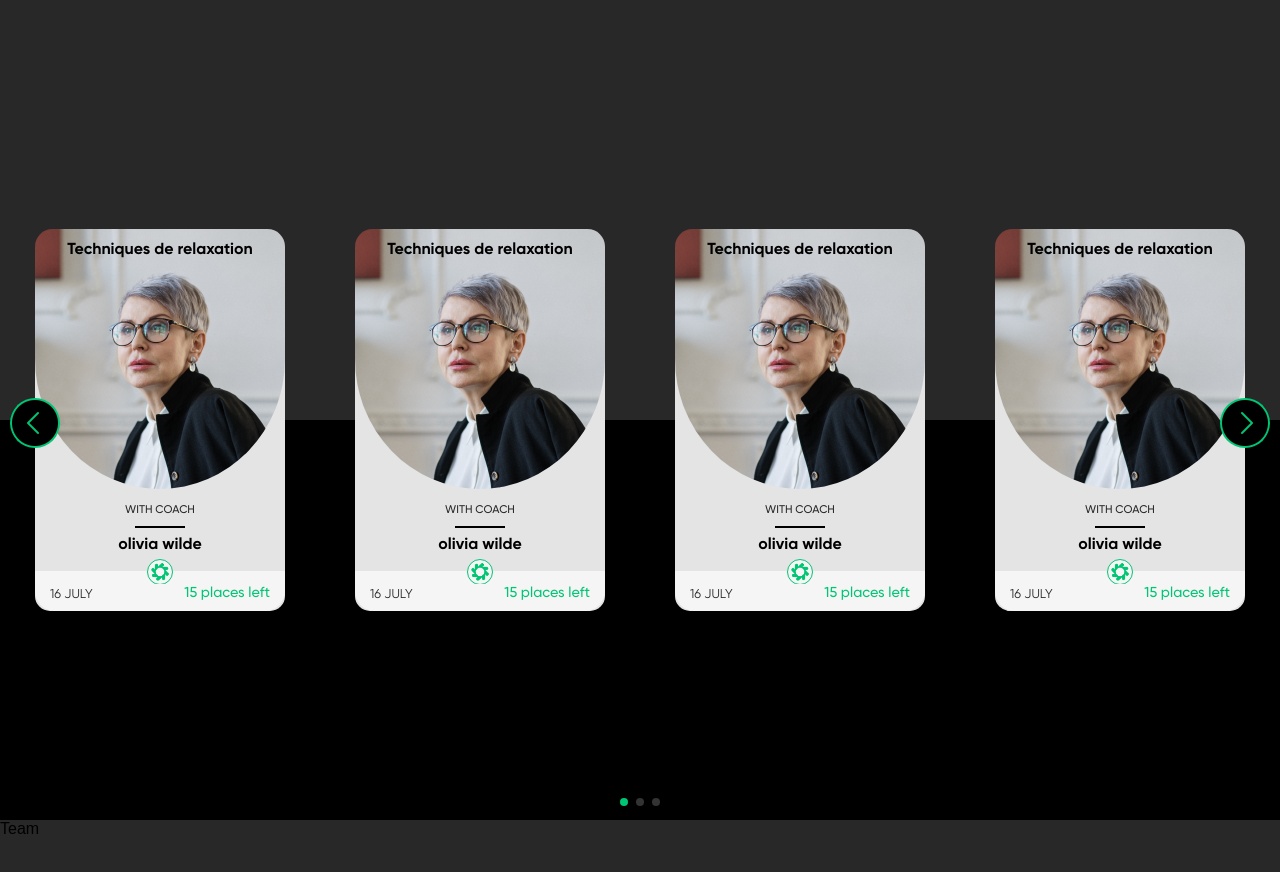
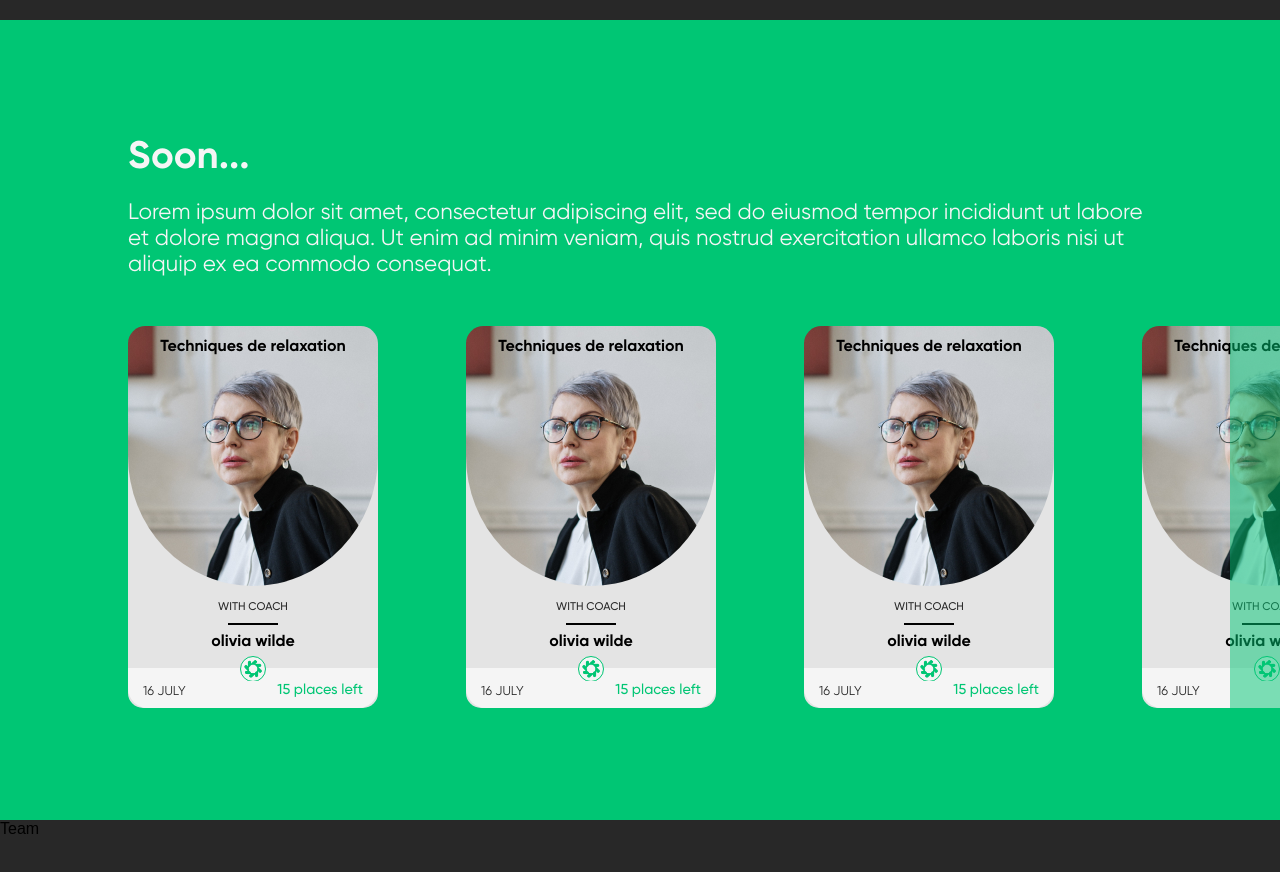
Before and after one commit to ESIEA-Dive/Mindto, a React (Create React App) app in the folder frontend_mindto/: page / in a window 1280 px wide. Shown: the part 2380-3252 px from the top of the page. Built offline with nearby package versions, Linux system fonts and the light colour scheme; a web font is replaced by a local one.

Commit message:
Class section v2
Class section following designer template

```diff
--- a/frontend_mindto/src/container/Transformation/ClassCard.jsx
+++ b/frontend_mindto/src/container/Transformation/ClassCard.jsx
@@ -1,75 +1,34 @@
-import React from 'react';
+import React, { useState } from 'react';
 
 import './ClassCard.scss';
 import images from '../../constants/images';
-import { BsStar, BsBookmarkCheck } from "react-icons/bs";
-import { BiFootball } from "react-icons/bi";
-import { MdSportsTennis } from "react-icons/md";
 
 const ClassCard = () => {
+
+    const [flip, setFlip] = useState(false);
+
     return (
-        <div className='card'>
-            <div className='coach'>
-                <img className='picture' src={images.coach} alt='coach'></img>
-                <p className='date'>
-                    Mon.
-                    <br></br>
-                    <span className='day'>17</span>
-                    <br></br>
-                    Oct.
-                </p>
-                <p className='name'>M. Parker</p>
-            </div>
-            <div className='description'>
-                <div className='big-line'>
-                    <div className='line'>
-                        <BsStar className='icon' />
-                        <p className='notation'>4.7</p>
-                    </div>
+        <div className='card-class-container' onClick={() => setFlip(!flip)}>
+            <div className='card'>
+                <div className='coach'>
+                    <p className='type-class'>Techniques de relaxation</p>
+                    <img className='picture' src={images.coach_bis} alt='coach'></img>
 
-                    <div className='line'>
-                        <div className='column'>
-                            <p className='title'>Price</p>
-                            <p className='cont'>10 $</p>
-                        </div>
-                        <div className='column'>
-                            <p className='title'>Target</p>
-                            <div className='gender'>
-                                <BiFootball className='icon man' />
-                                <MdSportsTennis className='icon woman' />
-                            </div>
-                        </div>
-                    </div>
+                    <p className='with-coach'>WITH COACH</p>
+                    <p className='separation'></p>
+                    <p className='name'>olivia wilde</p>
                 </div>
-                <div className='line'>
-                    <img className='pillar-picture' src={images.physical} alt='coach'></img>
-                    <p className='pillar-text'>Physical</p>
+                <div className='logo_background'>
+                    <p className='demi-background'></p>
+                    <img className='logo' src={images.mindto_logo_card} alt='logo'></img>
                 </div>
-                <p className='course-name'>Title of the class</p>
-                <p className='course-description'>Lorem ipsum dolor sit amet, consectetur adipiscing elit, sed do eiusmod tempor incididunt ut labore et dolore magna aliqua.</p>
-                <div className='line margin-30top'>
-                    <div className='column align-right'>
-                        <p className='title'>Max.</p>
-                        <p className='cont light'>15 p.</p>
-                    </div>
-                    <div className='column'>
-                        <p className='title'>Timing</p>
-                        <p className='cont light'>45 min.</p>
-                    </div>
+                <div className='bottom'>
+                    <p className='date'>16 JULY</p>
+                    <p className='places-left'>15 places left</p>
                 </div>
-                <div className='big-line'>
-                    <div className='line'>
-                        <BsBookmarkCheck className='icon icon-click margin-30top' />
-                    </div>
-                    <div className='line'>
-                        <div className='align-right'>
-                            <button className="btn-join">Join</button>
-                        </div>
-                    </div>
-                </div>
-
             </div>
         </div>
+
     );
 };
 
--- a/frontend_mindto/src/container/Transformation/ClassCard.scss
+++ b/frontend_mindto/src/container/Transformation/ClassCard.scss
@@ -1,217 +1,109 @@
-.card {
-    height: auto;
-    width: 10vw;
-    max-width: 600px;
-    min-width: 330px;
-    border-radius: 15px;
-    background-color: black;
-    display: flex;
-    flex-wrap: wrap;
-    flex-direction: row;
-}
-
-.coach {
-    max-width: 30%;
-    position: relative;
-}
-
-.picture {
-    width: 100%;
-    height: 100%;
-    object-fit: cover;
-    border-bottom-left-radius: 15px;
-    border-top-left-radius: 15px;
-}
-
-.date {
-    color: var(--white-color);
-    position: absolute;
-    bottom: 0;
-    left: 15px;
-    text-align: center;
-    margin-bottom: 40px;
-    background-color: black;
-    padding: 15px;
-    border-radius: 15px;
-    font-family: "GilroyLight";
-    .day {
-        font-family: "GilroyBold";
+.card-class-container {
+     :hover {
+        cursor: pointer;
     }
 }
 
+.card {
+    height: auto;
+    width: 15vw;
+    max-width: 450px;
+    min-width: 250px;
+    border-bottom-left-radius: 15px;
+    border-bottom-right-radius: 15px;
+    border-top-left-radius: 35px;
+    border-top-right-radius: 35px;
+    background-color: var(--lightGray-color);
+    display: flex;
+    position: relative;
+    flex-wrap: wrap;
+    flex-direction: column;
+    text-align: center;
+    .coach {
+        max-height: 50%;
+        .picture {
+            height: 260px;
+            width: 100%;
+            border-bottom-left-radius: 100%;
+            border-bottom-right-radius: 100%;
+            border-top-left-radius: 35px;
+            border-top-right-radius: 35px;
+            object-fit: cover;
+        }
+        .type-class {
+            position: absolute;
+            left: 0;
+            right: 0;
+            margin-left: auto;
+            margin-right: auto;
+            font-family: "GilroyBold";
+            color: black;
+            font-size: 1rem;
+            padding: 10px;
+        }
+        .with-coach {
+            font-size: 0.7rem;
+            padding: 10px;
+            color: var(--primary-color);
+            font-family: "GilroyMedium";
+        }
+        .separation {
+            display: inline-block;
+            background-color: black;
+            height: 2px;
+            width: 50px;
+            margin-bottom: 12px;
+        }
         .name {
+            font-family: "GilroyBold";
             color: black;
-    position: absolute;
-    bottom: 15px;
-    left: 15px;
-    font-family: "GilroyBold";
-}
-
-.description {
-    width: 70%;
-    height: 100%;
-    padding: 15px;
-    .big-line {
-        display: flex;
-        flex-direction: row;
-        justify-content: space-between;
+            font-size: 1rem;
+            margin-top: -10px;
         }
     }
-
-.line {
-    display: flex;
-    flex-direction: row;
-    justify-content: left;
-    .icon {
-        height: 20px;
-        width: 20px;
-        color: var(--white-color);
+    .logo_background {
+        width: 100%;
+        height: auto;
+        background-color: var(--white-color);
+        position: relative;
+        z-index: 10;
+        .demi-background {
+            background-color: var(--lightGray-color);
+            height: 50%;
+            width: 100%;
+            position: absolute;
+            z-index: -10;
         }
-    .icon-click:hover {
-        cursor: pointer;
-        color: var(--secondary-color);
-        transition: all 0.5s ease;
-    }
-    .notation {
-        color: var(--white-color);
-        margin-left: 5px;
-        margin-top: 4px;
-        font-family: "GilroyLight";
-        font-size: 0.8rem;
-    }
-    .column {
-        display: flex;
-        flex-direction: column;
-        justify-content: center;
-        .title {
-            color: var(--white-color);
-            text-align: center;
-            font-family: "GilroyLight";
-            font-size: 0.8rem;
-        }
-        .cont {
-            color: var(--white-color);
-            background-color: var(--primary-color);
-            padding: 5px 12px;
-            margin-top: 5px;
-            border-radius: 8px;
-            font-family: "GilroyMedium";
-            font-size: 1rem;
-            overflow: hidden;
-            text-overflow: ellipsis;
-            display: -webkit-box;
-            -webkit-line-clamp: 1;
-            /* number of lines to show */
-            line-clamp: 1;
-            -webkit-box-orient: vertical;
-        }
-        .light {
+        .logo {
+            height: 26px;
+            width: 26px;
+            margin: auto;
+            margin-top: 6px;
+            border-radius: 100%;
+            border: 1px solid var(--secondary-color);
             background-color: var(--white-color);
-            color: black;
-            font-size: 0.8rem;
         }
     }
-    .column:not(:last-child) {
-        margin-right: 5px;
+    .bottom {
+        background-color: var(--white-color);
+        border-bottom-left-radius: 20px;
+        border-bottom-right-radius: 20px;
+        display: flex;
+        justify-content: space-between;
+        flex-direction: row;
+        padding: 0 15px 10px 15px;
+        margin-top: -5px;
+        z-index: 10;
+        .date {
+            font-family: "GilroyRegular";
+            color: var(--primary-color);
+            font-size: 0.8rem;
+            margin-top: 2px;
+        }
+        .places-left {
+            font-family: "GilroyMedium";
+            color: var(--secondary-color);
+            font-size: 0.9rem;
         }
     }
-
-.gender {
-    display: flex;
-    flex-direction: row;
-    background-color: var(--primary-color);
-    padding: 5px 12px;
-    margin-top: 5px;
-    border-radius: 8px;
-    .icon {
-        height: 1.2rem;
-        width: 1.2rem;
 }
-    .man {
-        color: #FCCB00;
-    }
-    .woman {
-        color: var(--secondary-color);
-    }
-}
-
-.pillar-picture {
-    width: 60px;
-    height: 60px;
-    border-radius: 50px;
-    border: 6px solid black;
-    object-fit: cover;
-    margin-left: -40px;
-    position: relative;
-}
-
-.pillar-text {
-    color: var(--white-color);
-    font-family: "GilroyMedium";
-    font-size: 1rem;
-    margin-left: 5px;
-    margin-top: 20px;
-    overflow: hidden;
-    text-overflow: ellipsis;
-    display: -webkit-box;
-    -webkit-line-clamp: 1;
-    /* number of lines to show */
-    line-clamp: 1;
-    -webkit-box-orient: vertical;
-}
-
-.course-name {
-    color: var(--white-color);
-    font-family: "GilroyRegular";
-    font-size: 1rem;
-    margin-top: 10px;
-    overflow: hidden;
-    text-overflow: ellipsis;
-    display: -webkit-box;
-    -webkit-line-clamp: 1;
-    /* number of lines to show */
-    line-clamp: 1;
-    -webkit-box-orient: vertical;
-}
-
-.course-description {
-    color: var(--lightGray-color);
-    font-family: "GilroyLight";
-    font-size: 0.7rem;
-    margin-top: 10px;
-    overflow: hidden;
-    text-overflow: ellipsis;
-    display: -webkit-box;
-    -webkit-line-clamp: 3;
-    /* number of lines to show */
-    line-clamp: 3;
-    -webkit-box-orient: vertical;
-}
-
-.align-right {
-    margin-left: auto;
-    margin-right: 0;
-}
-
-.margin-30top {
-    margin-top: 30px;
-}
-
-.btn-join {
-    padding: 10px 25px;
-    width: auto;
-    background-color: var(--secondary-color);
-    color: var(--white-color);
-    border-radius: 10px;
-    border: none;
-    font-family: "GilroyMedium";
-    font-size: 1.2rem;
-    margin-top: 10px;
-}
-
-.btn-join:hover {
-    background-color: var(--white-color);
-    color: var(--secondary-color);
-    cursor: pointer;
-    transition: all 0.5s ease;
-}
--- a/frontend_mindto/src/container/Transformation/ClassCardBis.jsx
+++ /dev/null
@@ -1,32 +0,0 @@
-import React from 'react';
-
-import './ClassCardBis.scss';
-import images from '../../constants/images';
-
-const ClassCardBis = () => {
-    return (
-        <div className='testtttt'>
-            <div className='cardbis'>
-            <div className='coachbis'>
-                <p className='type-classbis'>Techniques de relaxation</p>
-                <img className='picturebis' src={images.coach_bis} alt='coach'></img>
-
-                <p className='with-coach'>WITH COACH</p>
-                <p className='separationbis'></p>
-                <p className='namebis'>olivia wilde</p>
-            </div>
-            <div className='logobis_background'>
-                <p className='demi-background'></p>
-                <img className='logobis' src={images.mindto_logo_card} alt='logobis'></img>
-            </div>
-            <div className='bottombis'>
-                <p className='datebis'>16 JULY</p>
-                <p className='places-left'>15 places left</p>
-            </div>
-        </div>
-        </div>
-
-    );
-};
-
-export default ClassCardBis;
--- a/frontend_mindto/src/container/Transformation/ClassCardBis.scss
+++ /dev/null
@@ -1,109 +0,0 @@
-.testtttt:hover {
-    box-shadow: var(--lightGray-color) 0px 1px 2px 0px, var(--lightGray-color) 0px 1px 3px 1px;
-    cursor: pointer;
-    border-radius: 18px;
-    background-color: transparent;
-}
-
-.cardbis {
-    height: auto;
-    width: 15vw;
-    max-width: 450px;
-    min-width: 250px;
-    border-bottom-left-radius: 15px;
-    border-bottom-right-radius: 15px;
-    border-top-left-radius: 35px;
-    border-top-right-radius: 35px;
-    background-color: var(--lightGray-color);
-    display: flex;
-    flex-wrap: wrap;
-    flex-direction: column;
-    text-align: center;
-    .coachbis {
-        max-height: 50%;
-        .picturebis {
-            height: 260px;
-            width: 100%;
-            border-bottom-left-radius: 100%;
-            border-bottom-right-radius: 100%;
-            border-top-left-radius: 35px;
-            border-top-right-radius: 35px;
-            object-fit: cover;
-        }
-        .type-classbis {
-            position: absolute;
-            left: 0;
-            right: 0;
-            margin-left: auto;
-            margin-right: auto;
-            font-family: "GilroyBold";
-            color: black;
-            font-size: 1rem;
-            padding: 10px;
-        }
-        .with-coach {
-            font-size: 0.7rem;
-            padding: 10px;
-            color: var(--primary-color);
-            font-family: "GilroyMedium";
-        }
-        .separationbis {
-            display: inline-block;
-            background-color: black;
-            height: 2px;
-            width: 50px;
-            margin-bottom: 12px;
-        }
-        .namebis {
-            font-family: "GilroyBold";
-            color: black;
-            font-size: 1rem;
-            margin-top: -10px;
-        }
-    }
-    .logobis_background {
-        width: 100%;
-        height: auto;
-        background-color: var(--white-color);
-        position: relative;
-        z-index: 10;
-        .demi-background {
-            background-color: var(--lightGray-color);
-            height: 50%;
-            width: 100%;
-            position: absolute;
-            z-index: -10;
-        }
-        .logobis {
-            height: 26px;
-            width: 26px;
-            margin: auto;
-            margin-top: 6px;
-            border-radius: 100%;
-            border: 1px solid var(--secondary-color);
-            background-color: var(--white-color);
-        }
-    }
-    .bottombis {
-        background-color: var(--white-color);
-        border-bottom-left-radius: 20px;
-        border-bottom-right-radius: 20px;
-        display: flex;
-        justify-content: space-between;
-        flex-direction: row;
-        padding: 0 15px 10px 15px;
-        margin-top: -5px;
-        z-index: 10;
-        .datebis {
-            font-family: "GilroyRegular";
-            color: var(--primary-color);
-            font-size: 0.8rem;
-            margin-top: 2px;
-        }
-        .places-left {
-            font-family: "GilroyMedium";
-            color: var(--secondary-color);
-            font-size: 0.9rem;
-        }
-    }
-}
--- a/frontend_mindto/src/container/Transformation/Transformation.jsx
+++ b/frontend_mindto/src/container/Transformation/Transformation.jsx
@@ -1,27 +1,21 @@
-import React, { useEffect, useState } from 'react';
+import React, {useEffect, useState} from 'react';
 import ClassCard from './ClassCard';
-import ClassCardBis from './ClassCardBis';
 import { AppWrap } from '../../wrapper';
 
-// Import Swiper React components
+import './Transformation.scss';
+
 import { Swiper, SwiperSlide } from "swiper/react";
 
 // Import Swiper styles
 import "swiper/css";
 import "swiper/css/pagination";
-import "swiper/css/navigation";
-
-import './Transformation.scss';
-
-// import required modules
-import { Pagination, Navigation } from "swiper";
 
 const Transformation = () => {
 
   const [windowSize, setWindowSize] = useState(getWindowSize());
 
   useEffect(() => {
-    function handleWindowResize() {
+    function handleWindowResize(){
       setWindowSize(getWindowSize());
     }
 
@@ -32,44 +26,40 @@ const Transformation = () => {
     };
   }, []);
 
-  function getWindowSize() {
+  function getWindowSize(){
     const {innerWidth, innerHeight} = window;
     return {innerWidth, innerHeight};
   }
 
   return (
-    <div className='fulldiv'>
-      <div className='bottom-color'></div>
-      <>
+    <div className='classes-container'>
+      <div class="right"></div>
+      <p className='title'>
+        Soon...
+      </p>
+      <p className='description'>
+        Lorem ipsum dolor sit amet, consectetur adipiscing elit, sed do eiusmod tempor incididunt ut labore et dolore magna aliqua. Ut enim ad minim veniam, quis nostrud exercitation ullamco laboris nisi ut aliquip ex ea commodo consequat.
+      </p>
+      <div className='carroussel'>
         <Swiper
-          slidesPerView={windowSize.innerWidth < 1600 ? windowSize.innerWidth < 1200 ? windowSize.innerWidth < 1000 ? windowSize.innerWidth < 700 ? 1 : 2 : 3 : 4 : 5}
-          slidesPerGroup={windowSize.innerWidth < 1600 ? windowSize.innerWidth < 1200 ? windowSize.innerWidth < 1000 ? windowSize.innerWidth < 700 ? 1 : 2 : 3 : 4 : 5}
-          loop={true}
-          loopFillGroupWithBlank={true}
-          pagination={{
-            clickable: true,
-          }}
-          style={{
-            "--swiper-pagination-color": "#00C674",
-            "--swiper-navigation-background-color": "#00C674",
-            "--swiper-pagination-bullet-inactive-color": "#FFFFFF",
-          }}
-          navigation={true}
-          modules={[Pagination, Navigation]}
+          slidesPerView={Math.round(windowSize.innerWidth/320)}
           className="mySwiper"
         >
-          <SwiperSlide><ClassCardBis /></SwiperSlide>
-          <SwiperSlide><ClassCardBis /></SwiperSlide>
-          <SwiperSlide><ClassCardBis /></SwiperSlide>
-          <SwiperSlide><ClassCardBis /></SwiperSlide>
-          <SwiperSlide><ClassCardBis /></SwiperSlide>
-          <SwiperSlide><ClassCardBis /></SwiperSlide>
-          <SwiperSlide><ClassCardBis /></SwiperSlide>
-          <SwiperSlide><ClassCardBis /></SwiperSlide>
-          <SwiperSlide><ClassCardBis /></SwiperSlide>
-          <SwiperSlide><ClassCardBis /></SwiperSlide>
+          <SwiperSlide className="mySwiperSlide"><ClassCard /></SwiperSlide>
+          <SwiperSlide className="mySwiperSlide"><ClassCard /></SwiperSlide>
+          <SwiperSlide className="mySwiperSlide"><ClassCard /></SwiperSlide>
+          <SwiperSlide className="mySwiperSlide"><ClassCard /></SwiperSlide>
+          <SwiperSlide className="mySwiperSlide"><ClassCard /></SwiperSlide>
+          <SwiperSlide className="mySwiperSlide"><ClassCard /></SwiperSlide>
+          <SwiperSlide className="mySwiperSlide"><ClassCard /></SwiperSlide>
+          <SwiperSlide className="mySwiperSlide"><ClassCard /></SwiperSlide>
+          <SwiperSlide className="mySwiperSlide"><ClassCard /></SwiperSlide>
+          <SwiperSlide className="mySwiperSlide"><ClassCard /></SwiperSlide>
+          <SwiperSlide className="mySwiperSlide"><ClassCard /></SwiperSlide>
+          <SwiperSlide className="mySwiperSlide"><ClassCard /></SwiperSlide>
+          <SwiperSlide className="mySwiperSlide"><ClassCard /></SwiperSlide>
         </Swiper>
-      </>
+      </div>
     </div>
 
   );
--- a/frontend_mindto/src/container/Transformation/Transformation.scss
+++ b/frontend_mindto/src/container/Transformation/Transformation.scss
@@ -1,70 +1,45 @@
-.fulldiv {
+.classes-container {
     height: 100vh;
     width: 100%;
+    background-color: var(--secondary-color);
     position: relative;
     display: flex;
+    justify-content: center;
+    flex-direction: column;
+    color: var(--white-color);
+    .right {
+        position: absolute;
+        width: 50px;
+        top: 0;
+        bottom: 0;
+        background: var(--secondary-color);
+        opacity: 0.5;
+        right: 0;
+        z-index: 10;
     }
-
-.bottom-color {
-    position: absolute;
-    background-color: black;
-    height: 50%;
-    width: 100%;
-    bottom: 0;
+    .title {
+        font-family: "GilroyBold";
+        font-size: 2.4rem;
+        padding-right: 10%;
+        padding-left: 10%;
     }
-
-.swiper-button-next::after {
-    display: none;
+    .description {
+        margin-top: 20px;
+        padding-right: 10%;
+        padding-left: 10%;
+        font-size: 1.4rem;
+        font-family: "GilroyRegular";
     }
-
-.swiper-button-next {
-    background-color: var(--secondary-color);
-    border-radius: 100%;
-    padding: 25px;
-    background-image: url(../../assets/arrow-class.png);
-    background-repeat: no-repeat;
-    background-position: center;
-    transform: rotate(90deg);
-    background-size: cover;
-    border: none;
+    .carroussel {
+        margin-top: 50px;
+        display: flex;
+        justify-content: flex-start;
+        flex-direction: row;
     }
-
-.swiper-button-next:hover {
-    background-color: var(--white-color);
+    .mySwiper {
+        padding-left: 10%;
     }
-
-.swiper-button-prev::after {
-    display: none;
+    .mySwiperSlide {
+        margin-right: 50px;
     }
-
-.swiper-button-prev {
-    background-color: var(--secondary-color);
-    border-radius: 100%;
-    padding: 25px;
-    background-image: url(../../assets/arrow-class.png);
-    background-repeat: no-repeat;
-    background-position: center;
-    background-size: cover;
-    border: none;
-    transform: rotate(-90deg);
 }
-
-.swiper-button-prev:hover {
-    background-color: var(--white-color);
-}
-
-.swiper-slide {
-    /* Center slide text vertically */
-    display: -webkit-box;
-    display: -ms-flexbox;
-    display: -webkit-flex;
-    display: flex;
-    -webkit-box-pack: center;
-    -ms-flex-pack: center;
-    -webkit-justify-content: center;
-    justify-content: center;
-    -webkit-box-align: center;
-    -ms-flex-align: center;
-    -webkit-align-items: center;
-    align-items: center;
-}
```
Also changed, not shown: 1 other file (tests, documents, lock files or other folders). Lines whose indentation alone changed are shown as unchanged.
